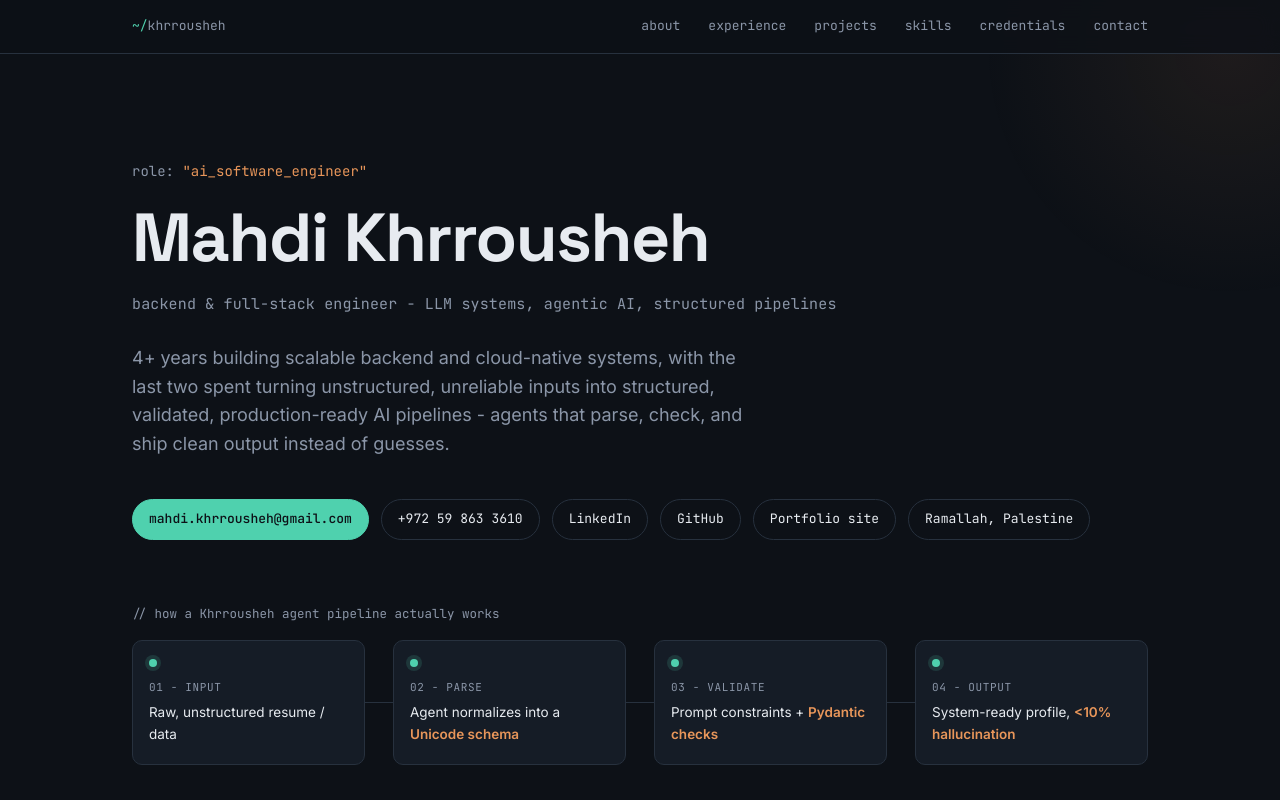
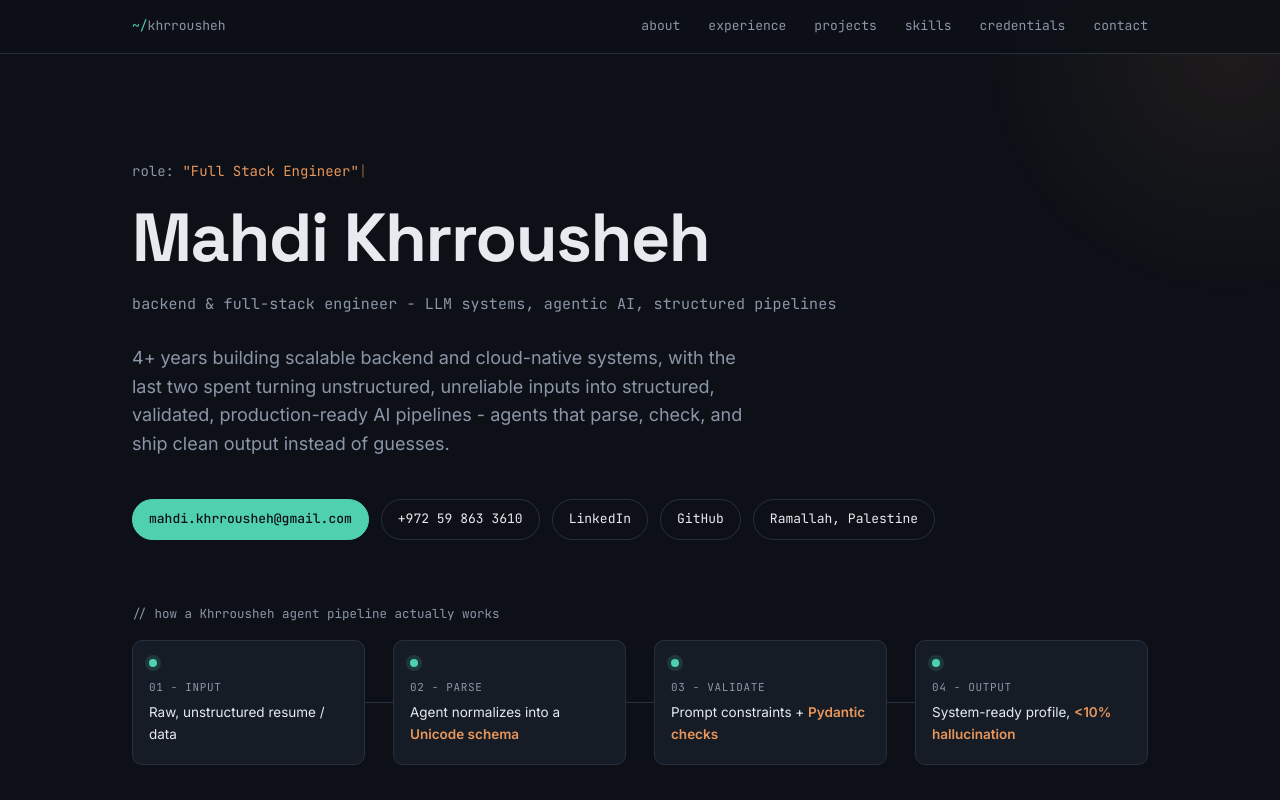
Before and after one commit to Khrrousheh/Khrrousheh, a React (Vite) app: page /#/ in a window 1280 px wide. Shown: the top 800 px of the page. Built offline with nearby package versions, Linux system fonts and the light colour scheme.

Commit message:
feat: add dynamic role display in Hero component

```diff
--- a/src/components/Hero.jsx
+++ b/src/components/Hero.jsx
@@ -1,4 +1,5 @@
 import { contactLinks } from '../data/portfolio'
+import HeroRole from './HeroRole'
 import { Pipeline } from './Pipeline'
 
 function HeroLink({ link }) {
@@ -18,9 +19,7 @@ export function Hero({ compact = false }) {
   return (
     <header className={`hero ${compact ? 'compact-hero' : ''}`.trim()}>
       <div className="wrap">
-        <div className="hero-eyebrow">
-          <span className="key">role:</span> <span className="val">"ai_software_engineer"</span>
-        </div>
+        <HeroRole />
         <h1>Mahdi Khrrousheh</h1>
         <div className="role-line">
           backend & full-stack engineer - LLM systems, agentic AI, structured pipelines
--- /dev/null
+++ b/src/components/HeroRole.jsx
@@ -0,0 +1,52 @@
+import { useEffect, useState } from "react";
+import { roles } from '../data/portfolio'
+
+export default function HeroRole() {
+  const [text, setText] = useState("");
+  const [roleIndex, setRoleIndex] = useState(0);
+
+  useEffect(() => {
+    let timeout;
+
+    const currentRole = roles[roleIndex];
+
+    const typeDuration = 1000; // 1s
+    const eraseDuration = 1000; // 1s
+    const holdDuration = 3000; // 3s
+
+    const typeSpeed = typeDuration / currentRole.length;
+    const eraseSpeed = eraseDuration / currentRole.length;
+
+    const typeText = (i = 0) => {
+      if (i <= currentRole.length) {
+        setText(currentRole.slice(0, i));
+        timeout = setTimeout(() => typeText(i + 1), typeSpeed);
+      } else {
+        timeout = setTimeout(() => eraseText(currentRole.length), holdDuration);
+      }
+    };
+
+    const eraseText = (i) => {
+      if (i >= 0) {
+        setText(currentRole.slice(0, i));
+        timeout = setTimeout(() => eraseText(i - 1), eraseSpeed);
+      } else {
+        setRoleIndex((prev) => (prev + 1) % roles.length);
+      }
+    };
+
+    typeText();
+
+    return () => clearTimeout(timeout);
+  }, [roleIndex]);
+
+  return (
+    <div className="hero-eyebrow font-mono">
+      <span className="key text-zinc-400">role:</span>{" "}
+      <span className="val text-cyan-400">
+        "{text}"
+        <span className="animate-pulse">|</span>
+      </span>
+    </div>
+  );
+}
--- a/src/data/portfolio.js
+++ b/src/data/portfolio.js
@@ -1,3 +1,10 @@
+export const roles = [
+  "AI Software Engineer",
+  "Full Stack Engineer",
+  "Python Engineer",
+  "Backend Engineer",
+  "Cloud Manager",
+];
 export const contactLinks = [
   {
     label: 'mahdi.khrrousheh@gmail.com',
@@ -13,11 +20,6 @@ export const contactLinks = [
   {
     label: 'GitHub',
     href: 'https://github.com/Khrrousheh',
-    external: true,
-  },
-  {
-    label: 'Portfolio site',
-    href: 'https://khrrousheh.github.io/Khrrousheh/',
     external: true,
   },
 ]
@@ -213,7 +215,7 @@ export const credentials = [
 export const languages = [
   ['Arabic', 'Native'],
   ['English', 'Professional'],
-  ['Hebrew', 'Basic (A1)'],
+  ['Hebrew', 'Above Basic (A2)'],
 ]
 
 export const interests = [
```
